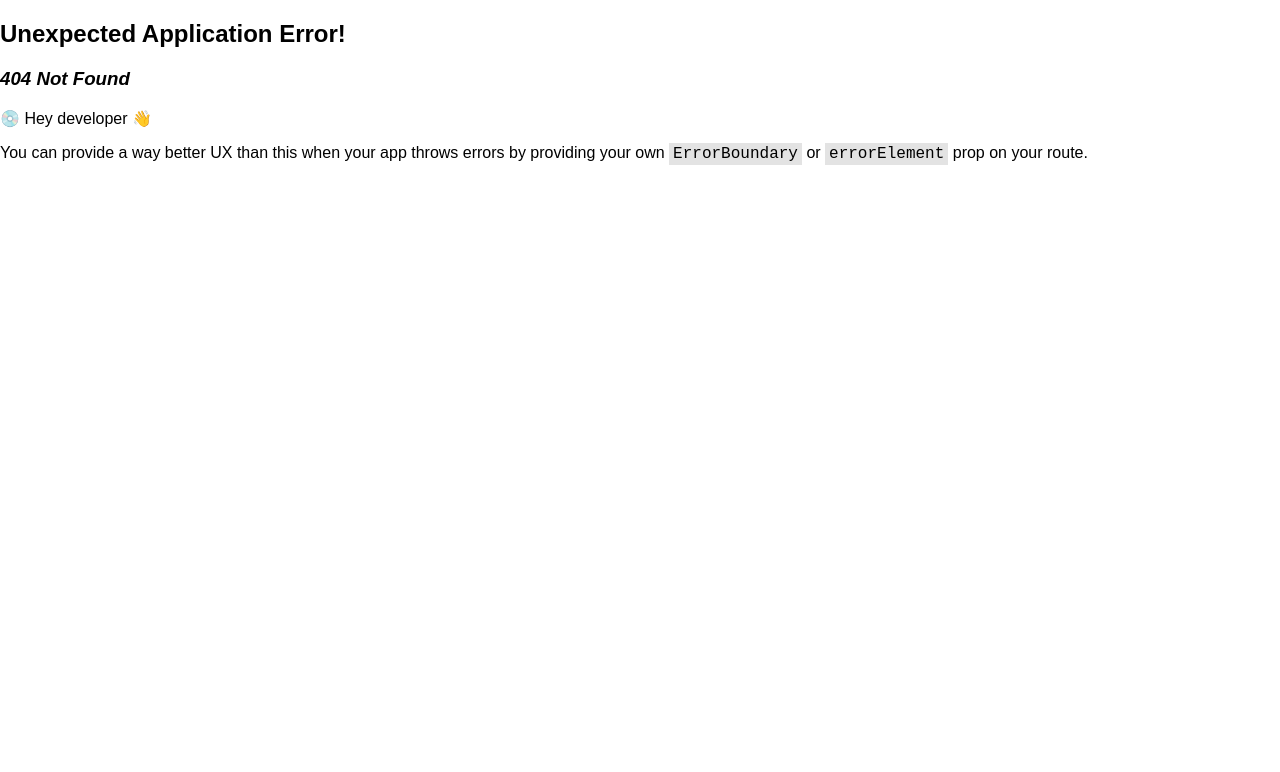
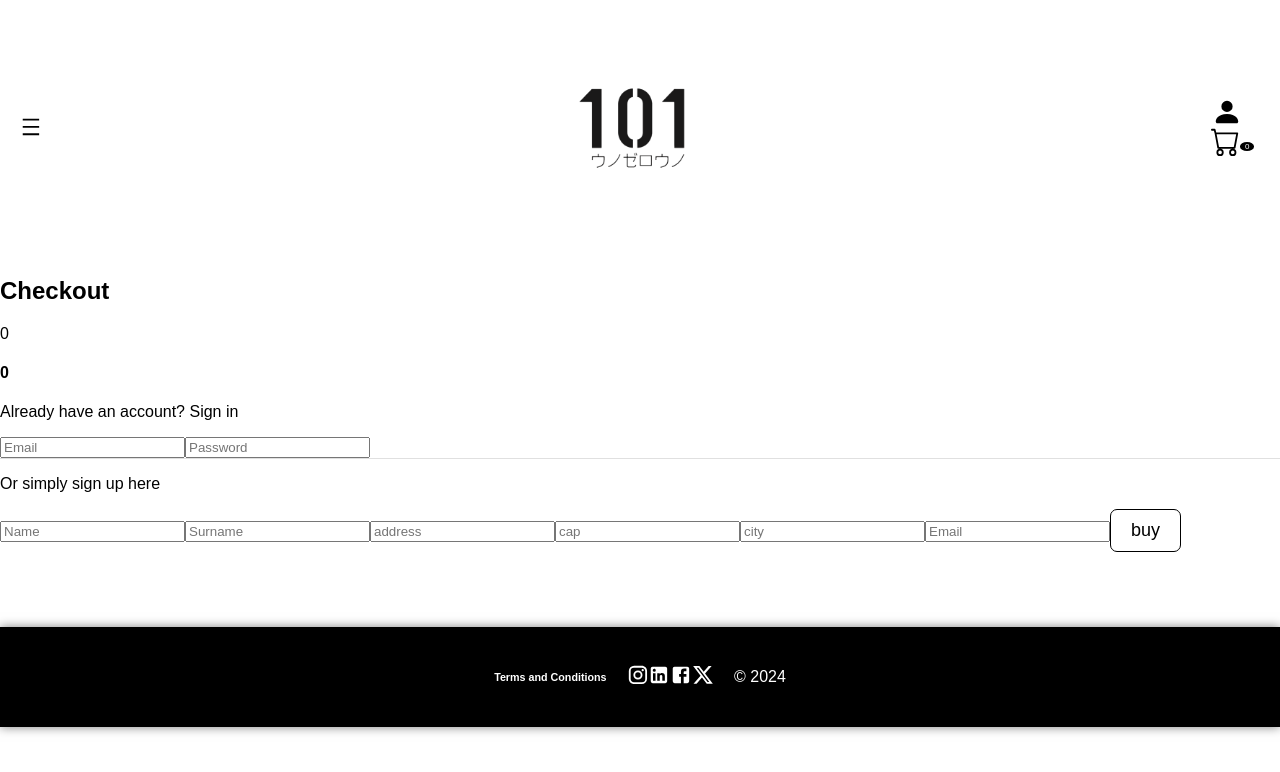
Before and after one commit to AlessandroPuccini/progetto101, a React (Vite) app: page /progetto101/checkout in a window 1280 px wide. Before the commit this address had no page. Shown: the top 772 px of the page. Built offline with nearby package versions, Linux system fonts and the light colour scheme.

Commit message:
modifiche ai componenti cart e main più aggiunta componente checkout non ancora settato e utilizzato

```diff
--- a/src/components/Cart.jsx
+++ b/src/components/Cart.jsx
@@ -25,7 +25,8 @@ const qty = cartShoes.reduce((acc, item) => acc + item.qty, 0);
 
 const hadleClick = (e) => {
     e.preventDefault();
-  window.location.href = '/checkout';
+    alert('Thank you for your request, we will email you the details soon');
+//   window.location.href = '/progetto101/checkout';
 
 }
 
--- /dev/null
+++ b/src/components/pages/CheckOut.jsx
@@ -0,0 +1,57 @@
+import React from 'react'
+import { useSelector } from 'react-redux';
+import { useDispatch } from 'react-redux';
+import '../../style/index.css';
+import { Divider } from '@mui/material';
+import Navbar from '../Navbar';
+import Footer from '../Footer';
+
+
+
+function Checkout() {
+
+const cartShoes = useSelector((state) => state.cart.cartItems);
+const dispatch = useDispatch();
+
+const total = cartShoes.reduce((acc, item) => acc + item.price * item.qty, 0);
+const qty = cartShoes.reduce((acc, item) => acc + item.qty, 0);
+
+  return (
+    <>
+    <Navbar />
+    <h2>Checkout</h2>
+   <div className='checkout-recap'>
+   {cartShoes.map((item) => (
+          <div key={item.id} className='shoe-cart'>
+            <img src={item.imgURL} alt={item.title} />
+            <p>{item.price}</p>
+           </div>
+           ))}
+           <p>{qty}</p>
+           <h4>{total}</h4>
+   </div>
+    <section className='login-form'>
+        <p>Already have an account? Sign in</p>
+        <input type='text' placeholder='Email' />
+        <input type='text' placeholder='Password' />
+    </section>
+    <Divider />
+
+    <section className='checkout-form'>
+    <p>Or simply sign up here</p>
+        <input type='text' placeholder='Name' />
+       <input type='text' placeholder='Surname' />
+       <input type='text' placeholder='address' />
+       <input type='text' placeholder='cap' />
+       <input type='text' placeholder='city' />
+       <input type='text' placeholder='Email' />
+        {/* <textarea placeholder='Message' /> */}
+        <button>buy</button>
+
+    </section>
+    <Footer />
+    </>
+  )
+}
+
+export default Checkout
```
Also changed, not shown: src/main.jsx (+5 -5 lines).
